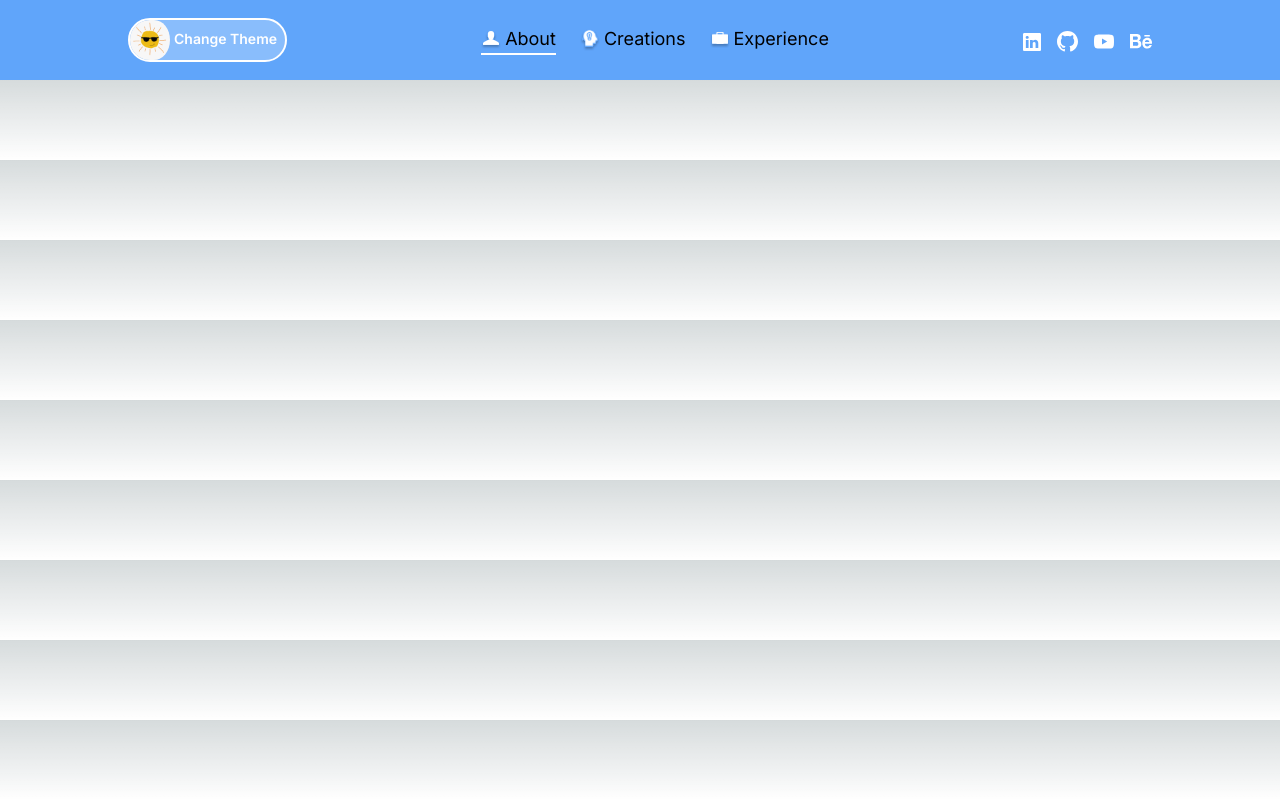
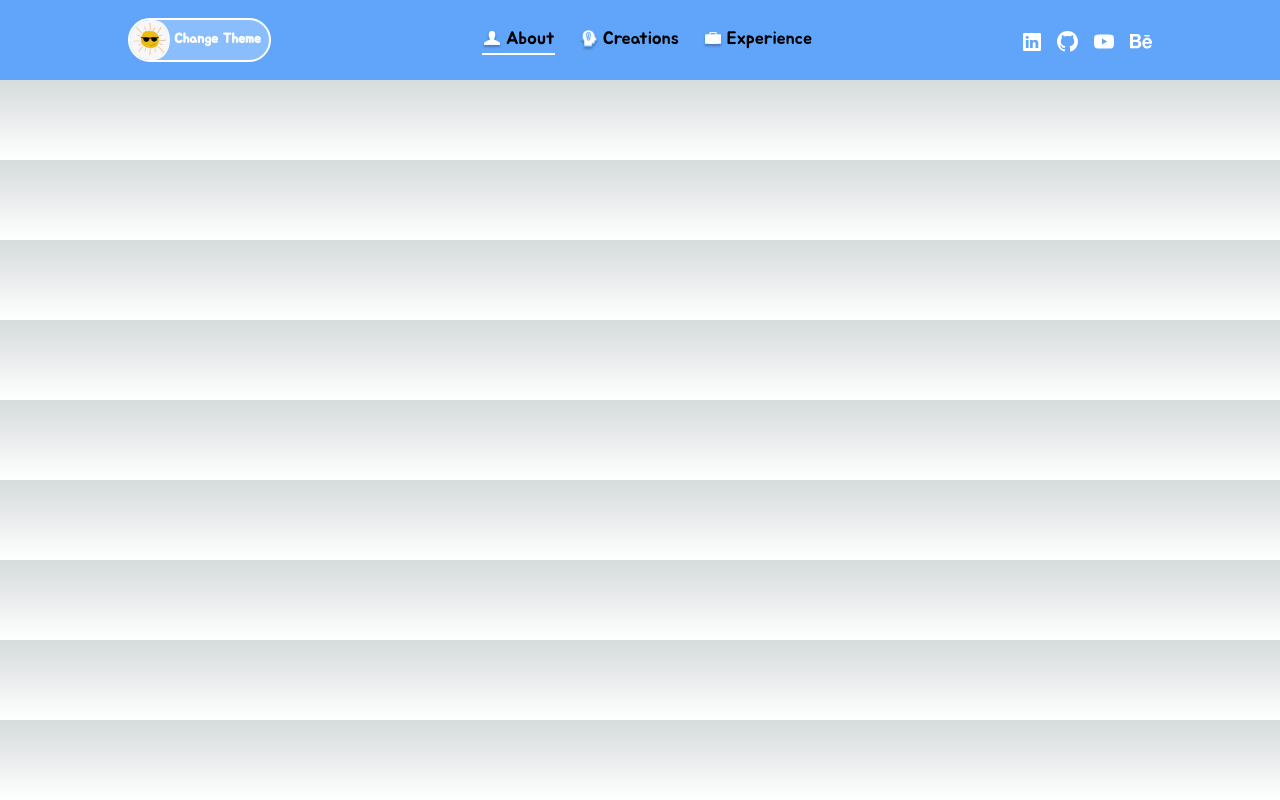
Before and after one commit to karti3k/personal-portfolio-project-2.0, a Next.js app: page / in a window 1280 px wide. Built offline with nearby package versions, Linux system fonts and the light colour scheme.

Commit message:
applied jua font to navbar

```diff
--- a/src/components/NavBar.tsx
+++ b/src/components/NavBar.tsx
@@ -51,7 +51,7 @@ const NavBar: React.FC = () => {
   }, []);
 
   return (
-    <nav className={`${isDarkMode ? 'dark:bg-custom-black' : 'bg-custom-blue'} w-full h-14 md:h-20 flex items-center justify-between px-8 md:px-12 lg:px-32`}>
+    <nav className={`${isDarkMode ? 'dark:bg-custom-black' : 'bg-custom-blue'} w-full h-14 md:h-20 flex items-center justify-between px-8 md:px-12 lg:px-32 jua-font`}>
 
       <button
         className={`rounded-3xl md:pr-2 border-2 border-white hover:text-slate-600 text-sm font-medium lg:font-semibold ${isDarkMode ? 'dark:border-custom-black-blue dark:text-custom-black-blue dark:hover:text-white dark:bg-black' : 'text-white bg-custom-blue-40 hover:text-slate-600'}`}
```
